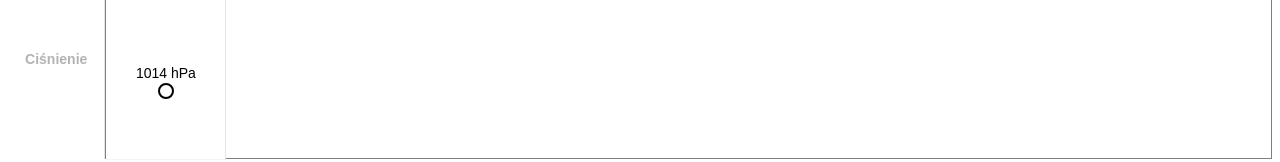
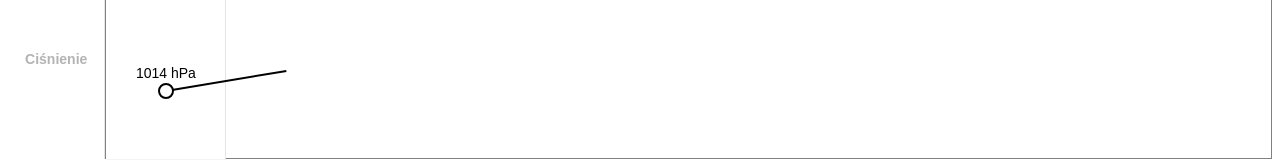
Before and after one commit to MaciekSznu/weather_widget, a Vue app: page / in a window 1280 px wide. Shown: the part 769-931 px from the top of the page. Built offline with nearby package versions, Linux system fonts and the light colour scheme.

Commit message:
Add preasure line computed styles

```diff
--- a/src/App.vue
+++ b/src/App.vue
@@ -18,6 +18,8 @@
         :tempDescriptionBottom="tempDescriptionBottom"
         :preasureCircleBottom="preasureCircleBottom"
         :preasureDescriptionBottom="preasureDescriptionBottom"
+        :preasureLineRotate="preasureLineRotate"
+        :preasureLineLength="preasureLineLength"
       />
     </div>
   </div>
@@ -76,6 +78,26 @@ export default {
       let preasureDescriptionBottom = this.preasureCircleBottom + 18;
       return preasureDescriptionBottom;
     },
+    preasureLineRotate() {
+      let horizontal = 120;
+      let vertical = 20;
+
+      let tangOfAngle = vertical / horizontal;
+
+      const preasureLineRotate = (-Math.atan(tangOfAngle) * 180) / Math.PI;
+
+      return preasureLineRotate;
+    },
+    preasureLineLength() {
+      let horizontal = 120;
+      let vertical = 20;
+
+      const preasureLineLength = Math.ceil(
+        Math.sqrt(Math.pow(horizontal, 2) + Math.pow(vertical, 2))
+      );
+
+      return preasureLineLength;
+    },
     windDirectionRotate() {
       let direction = this.wind_direction;
       let windDirectionRotate;
--- a/src/components/Column.vue
+++ b/src/components/Column.vue
@@ -47,6 +47,14 @@
         class="column__preasure--circle"
         :style="{ bottom: preasureCircleBottom + 'px' }"
       ></div>
+      <div
+        class="column__preasure--line"
+        :style="{
+          bottom: preasureCircleBottom + 'px',
+          transform: 'rotate(' + preasureLineRotate + 'deg)',
+          width: preasureLineLength + 'px'
+        }"
+      ></div>
     </div>
   </div>
 </template>
@@ -69,7 +77,9 @@ export default {
     wind_speed: Object,
     preasure: String,
     preasureDescriptionBottom: Number,
-    preasureCircleBottom: Number
+    preasureCircleBottom: Number,
+    preasureLineRotate: Number,
+    preasureLineLength: Number
   }
 };
 </script>
@@ -173,10 +183,20 @@ export default {
     &--circle {
       width: 16px;
       height: 16px;
-      background-color: transparent;
+      background-color: #ffffff;
       border: 2px solid #000000;
       border-radius: 50%;
       position: absolute;
+      z-index: 1;
+    }
+    &--line {
+      position: absolute;
+      height: 2px;
+      //width: 100%;
+      left: 50%;
+      background-color: #000000;
+      margin-bottom: 7px;
+      transform-origin: center left;
     }
   }
 }
```
